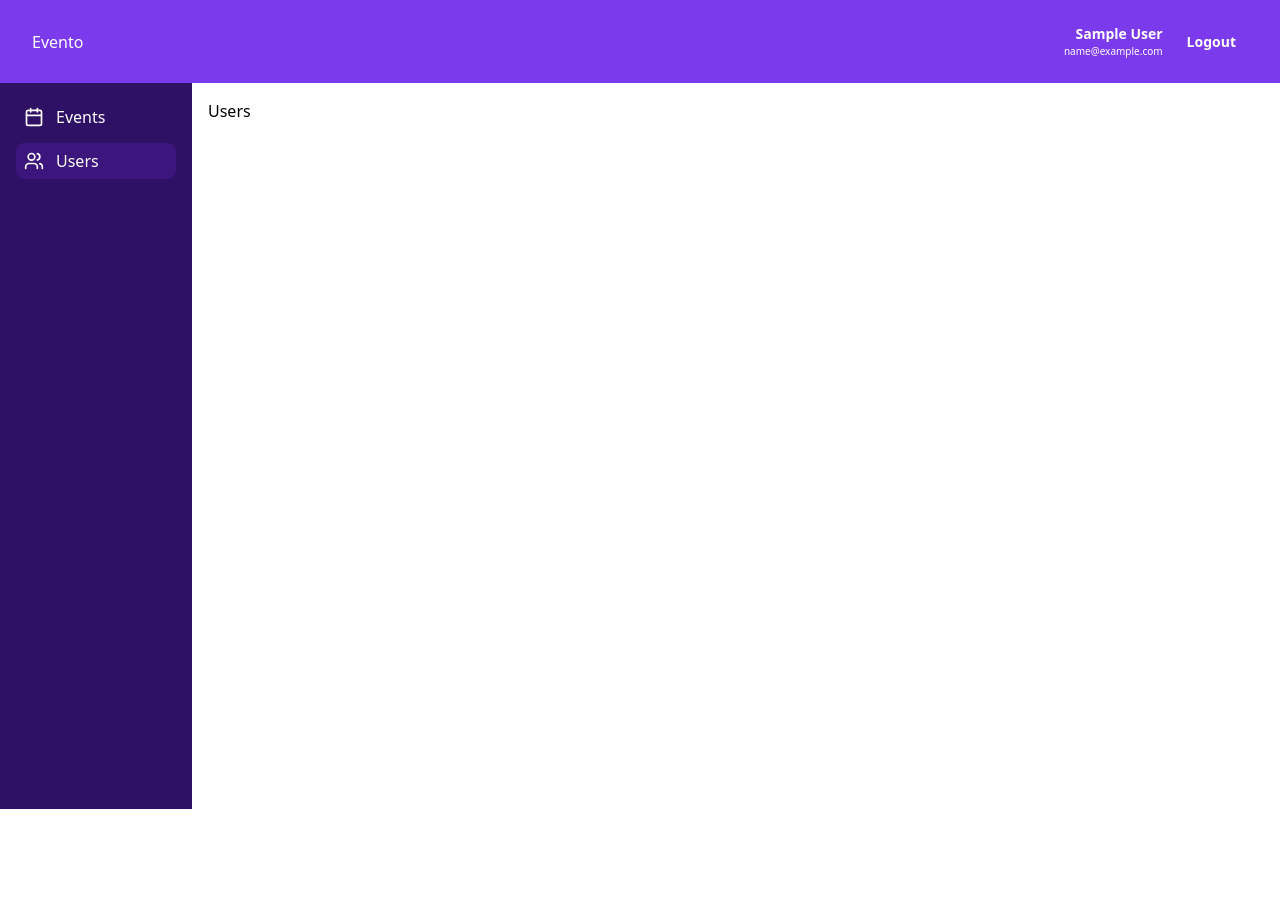
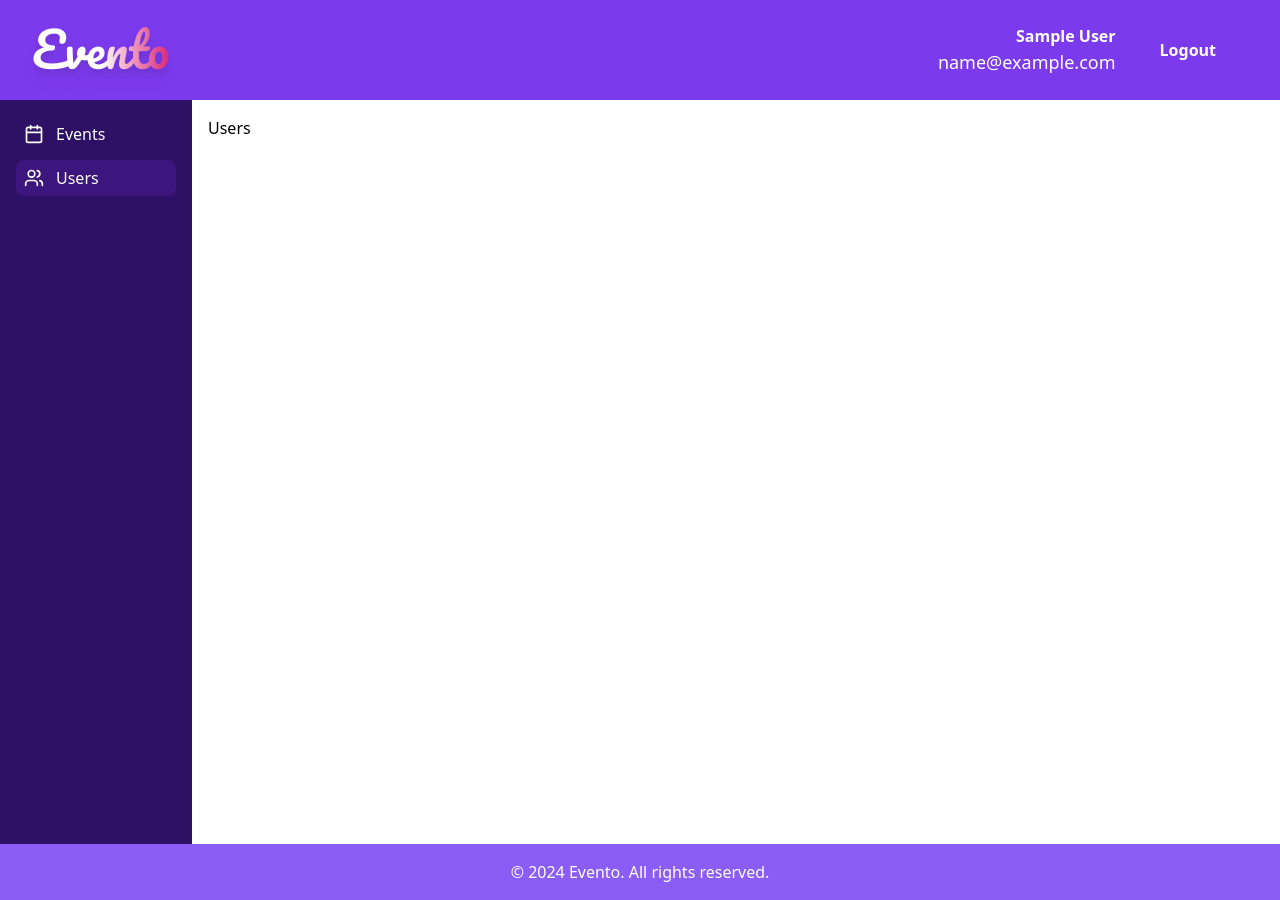
Before and after one commit to Pratikkadam00/hackathon-frontend, a React (Create React App) app: page /dashboard/users in a window 1280 px wide. Before the commit the page ends 809 px from the top, so only its background shows below. Built offline with nearby package versions, Linux system fonts and the light colour scheme; sample sign-in values are in the browser's storage.

Commit message:
updated dashboard and added welcome who has no events

```diff
--- a/public/index.html
+++ b/public/index.html
@@ -10,6 +10,8 @@
       content="Web site created using create-react-app"
     />
     <link rel="apple-touch-icon" href="%PUBLIC_URL%/logo192.png" />
+    <link href="https://fonts.googleapis.com/css2?family=Pacifico&display=swap" rel="stylesheet">
+
     <!--
       manifest.json provides metadata used when your web app is installed on a
       user's mobile device or desktop. See https://developers.google.com/web/fundamentals/web-app-manifest/
--- a/src/components/add-event-form.jsx
+++ b/src/components/add-event-form.jsx
@@ -47,7 +47,7 @@ const EventForm = () => {
   }, []);
 
   return (
-    <div className="max-w-md mx-auto bg-white p-4 rounded-lg shadow-lg">
+    <div className="max-w-md mx-auto bg-white p-4 rounded-lg shadow-xl mt-10">
       <h1 className=" font-bold mb-4">Create Event</h1>
       <form onSubmit={handleSubmit(onSubmit)}>
         {/* Title */}
--- a/src/components/dashboard.jsx
+++ b/src/components/dashboard.jsx
@@ -1,13 +1,18 @@
 import React from "react";
 import SideNavbar from "./side-navbar";
 import { Outlet } from "react-router-dom";
+import Footer from "./footer";
+
 function Dashboard() {
   return (
-    <div className="full-screen w-full flex">
-      <SideNavbar />
-      <div className="w-[85%] h-full p-4">
-        <Outlet />
+    <div className="w-full h-screen flex flex-col">
+      <div className="flex flex-grow overflow-hidden">
+        <SideNavbar />
+        <div className="flex-grow h-full p-4 overflow-y-auto">
+          <Outlet />
+        </div>
       </div>
+      <Footer />
     </div>
   );
 }
--- a/src/components/events.jsx
+++ b/src/components/events.jsx
@@ -7,22 +7,77 @@ function Events() {
   useEffect(() => {
     fetchEvents();
   }, []);
+
   return (
-    <div className="h-full w-full">
-      <div className="flex justify-between items-center">
-        <span>Events</span>
+    <div className="h-full w-full flex justify-center items-center">
+      {Array.isArray(events) && events.length === 0 ? (
+        // When no events are present, show welcome message
+
+        <div className="text-center">
+          <div className="bg-white p-10 rounded-xl shadow-md shadow-blue-200  transition-transform transform hover:scale-105 duration-300 ease-in-out">
+            <h1 className="text-3xl font-bold mb-4 text-gray-800 italic animate-fadeIn">
+              Welcome to Evento!
+            </h1>
+            <p className="text-gray-600 mb-6 font-semibold animate-fadeIn delay-100">
+              It looks like you haven't created any events yet. Let's get
+              started by adding your first event.
+            </p>
             <NavLink
               to={"add-events"}
-          className="px-4 py-1 flex items-center justify-center text-white text-sm bg-violet-500 rounded"
+              className="px-6 py-3 inline-flex items-center justify-center text-white text-sm bg-violet-500 shadow-xl rounded-lg hover:bg-violet-600 transition duration-300 ease-in-out transform hover:translate-y-1"
             >
-          + Add
+              <svg
+                xmlns="http://www.w3.org/2000/svg"
+                fill="none"
+                viewBox="0 0 24 24"
+                strokeWidth="2"
+                stroke="currentColor"
+                className="w-5 h-5 mr-2"
+              >
+                <path
+                  strokeLinecap="round"
+                  strokeLinejoin="round"
+                  d="M12 9v6m3-3H9m12 0a9 9 0 1 1-18 0 9 9 0 0 1 18 0Z"
+                />
+              </svg>
+              <span className="font-bold">Add Event</span>
             </NavLink>
           </div>
-      <div className=" p-2 flex flex-wrap">
-        {events?.map((event, index) => (
+        </div>
+      ) : (
+        // When events are present, show event list
+        <div className="w-full h-full">
+          <div className="flex justify-between items-center mb-6">
+            <span className="font-semibold text-lg">Upcoming Events...</span>
+            <NavLink
+              to={"add-events"}
+              className="px-6 py-3 flex items-center justify-center text-white text-sm bg-violet-500 shadow-xl rounded-lg hover:bg-violet-600 transition"
+            >
+              <svg
+                xmlns="http://www.w3.org/2000/svg"
+                fill="none"
+                viewBox="0 0 24 24"
+                strokeWidth="2"
+                stroke="currentColor"
+                className="w-5 h-5 mr-2"
+              >
+                <path
+                  strokeLinecap="round"
+                  strokeLinejoin="round"
+                  d="M12 9v6m3-3H9m12 0a9 9 0 1 1-18 0 9 9 0 0 1 18 0Z"
+                />
+              </svg>
+              <span className="font-bold">Add Event</span>
+            </NavLink>
+          </div>
+          <div className="p-2 flex flex-wrap">
+            {Array.isArray(events) &&
+              events.map((event, index) => (
                 <EventCard event={event} key={index} />
               ))}
           </div>
+        </div>
+      )}
     </div>
   );
 }
@@ -31,7 +86,7 @@ export default Events;
 
 const EventCard = ({ event }) => {
   return (
-    <div className="lg:w-1/4 mx-5 my-5 text-sm relative bg-white flex flex-col shadow-lg rounded-lg overflow-hidden border border-gray-200">
+    <div className="lg:w-1/4 mx-5 my-5 text-sm relative bg-white flex flex-col shadow-xl rounded-lg overflow-hidden border border-gray-200">
       <div className="p-4">
         {/* Event Title */}
         <h2 className="font-bold text-gray-900 mb-2">{event.title}</h2>
@@ -41,7 +96,7 @@ const EventCard = ({ event }) => {
 
         {/* Attendees */}
         <div className="mb-4 text-xs">
-          <h3 className=" font-semibold text-gray-800">Attendees:</h3>
+          <h3 className="font-semibold text-gray-800">Attendees:</h3>
           {event.attendees.length > 0 ? (
             <ul className="list-disc list-inside">
               {event.attendees.map((attendee, index) => (
@@ -51,7 +106,7 @@ const EventCard = ({ event }) => {
               ))}
             </ul>
           ) : (
-            <p className="text-gray-600 ">0 Attendees</p>
+            <p className="text-gray-600">0 Attendees</p>
           )}
         </div>
 
@@ -75,7 +130,7 @@ const EventCard = ({ event }) => {
             {event.notificationsSent ? "Sent" : "Not sent"}
           </span>
           <button className="px-2 text-white bg-violet-500 rounded-r-md">
-            Send {event.notificationsSent ? "again ?" : "?"}
+            Send {event.notificationsSent ? "again?" : "?"}
           </button>
         </div>
 
--- /dev/null
+++ b/src/components/footer.jsx
@@ -0,0 +1,15 @@
+import React from "react";
+
+function Footer() {
+  const currentYear = new Date().getFullYear();
+
+  return (
+    <footer className="w-full bg-violet-500 text-white py-4 flex justify-center items-center">
+      <p className="text-sm sm:text-base">
+        © {currentYear} Evento. All rights reserved.
+      </p>
+    </footer>
+  );
+}
+
+export default Footer;
--- a/src/components/navbar.jsx
+++ b/src/components/navbar.jsx
@@ -31,9 +31,16 @@ const Navbar = () => {
         className="mx-auto flex max-w-7xl items-center justify-between p-6 lg:px-8"
         aria-label="Global"
       >
+        {/* <div className="flex lg:flex-1">
+          <a href="#" className="">
+            <span className="text-white text-2xl font-medium ">Evento</span>
+          </a>
+        </div> */}
         <div className="flex lg:flex-1">
           <a href="#" className="">
-            <span className="text-white">Evento</span>
+            <span className="text-transparent bg-clip-text bg-gradient-to-r from-white via-white to-pink-600 text-5xl font-medium font-[Pacifico] drop-shadow-lg">
+              Evento
+            </span>
           </a>
         </div>
 
@@ -41,12 +48,14 @@ const Navbar = () => {
           {token ? (
             <div className="flex gap-3">
               <div className="flex flex-col items-end text-white">
-                <span className="text-sm font-semibold">{user.name}</span>
-                <span className="text-[10px]">{user.email}</span>
+                <span className="text-base font-semibold first-letter:capitalize">
+                  {user.name}
+                </span>
+                <span className="text-lg ">{user.email}</span>
               </div>
               <button
                 onClick={() => logout()}
-                className="text-sm font-semibold px-3 py-1 rounded-lg text-white hover:bg-violet-700"
+                className="text-base mx-5 font-semibold px-3 py-1 rounded-lg text-white hover:bg-violet-700"
               >
                 Logout
               </button>
--- a/src/components/side-navbar.jsx
+++ b/src/components/side-navbar.jsx
@@ -6,7 +6,7 @@ function SideNavbar() {
   const { user } = useLoginStore();
 
   return (
-    <div className="lg:w-[15%] lg:h-full bg-violet-950 p-4 flex flex-col gap-2">
+    <div className="lg:w-[15%] h-100% bg-violet-950 p-4 flex flex-col gap-2">
       <NavList role={user.role} />
     </div>
   );
```
Lines whose indentation alone changed are shown as unchanged.
